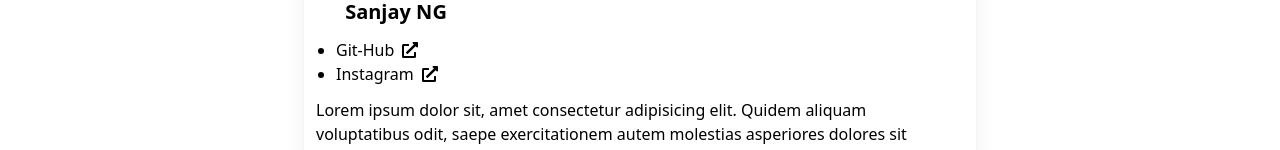
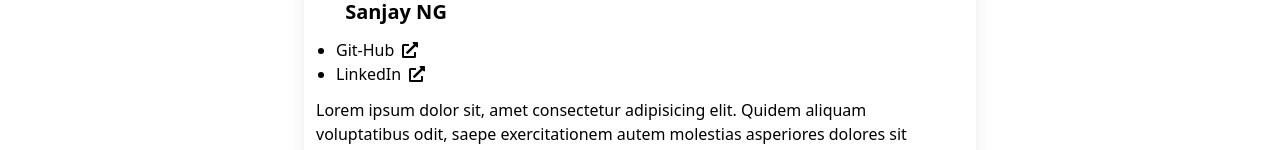
Before and after one commit to Sanjayng125/MERN-Travel-Tourism-App, a React (Vite) app in the folder client/: page /about in a window 1280 px wide. Shown: the part 298-448 px from the top of the page. Built offline with nearby package versions, Linux system fonts and the light colour scheme; no server answers.

Commit message:
about page update

```diff
--- a/client/src/pages/About.jsx
+++ b/client/src/pages/About.jsx
@@ -21,13 +21,13 @@ const About = () => {
               Git-Hub <FaExternalLinkAlt />
             </a>
           </li>
-          <li className="hover:underline hover:text-pink-600 cursor-pointer">
+          <li className="hover:underline hover:text-blue-600 cursor-pointer">
             <a
               className="flex items-center gap-2"
-              href="https://www.instagram.com/sanjay_ng_125/"
+              href="https://linkedin.com/in/sanjay-ng-41b64922a"
               target="_blank"
             >
-              Instagram <FaExternalLinkAlt />
+              LinkedIn <FaExternalLinkAlt />
             </a>
           </li>
         </ul>
```
